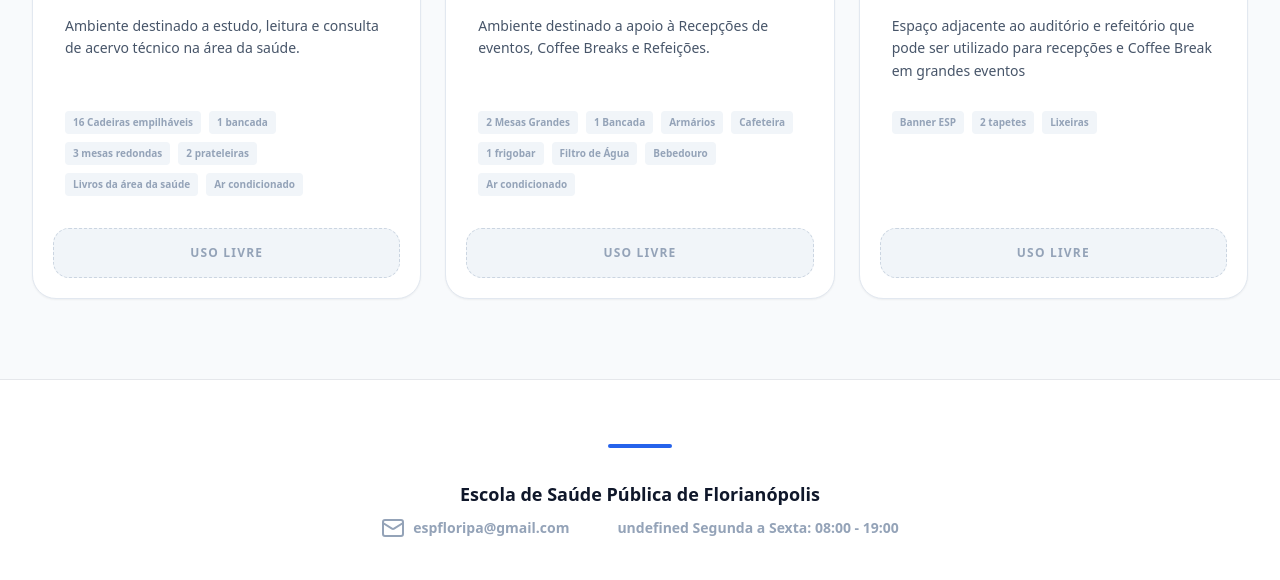
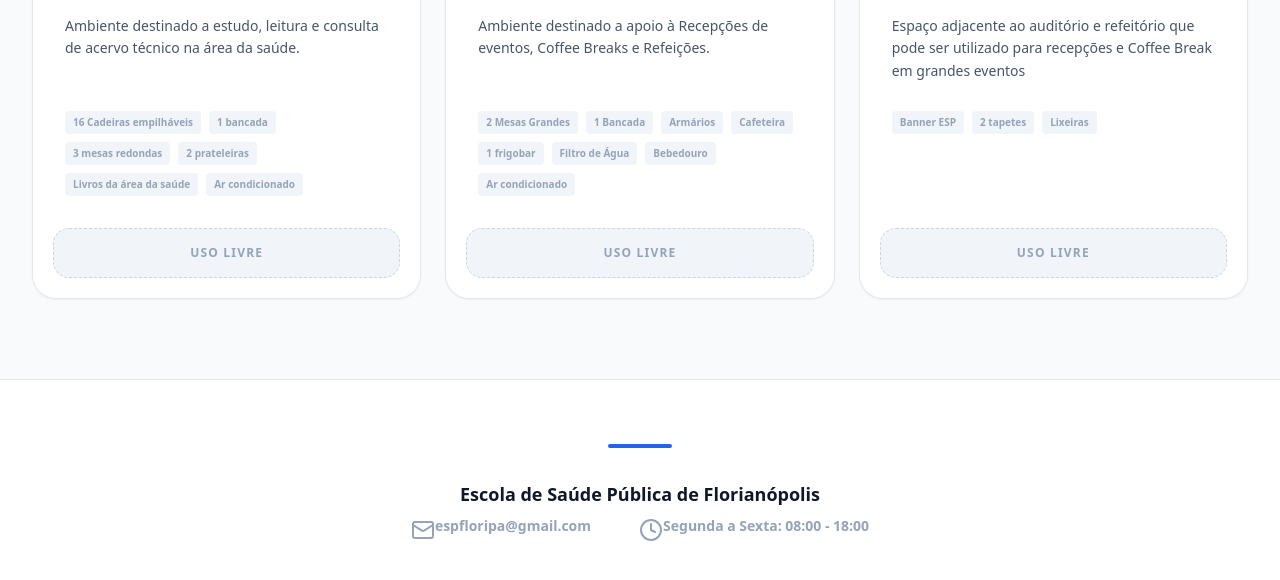
Before and after one commit to ESPFloripa/espacos_esp, a plain HTML site: page index.html in a window 1280 px wide. Shown: the part 2888-3468 px from the top of the page. Drawn offline with nearby package versions, Linux system fonts and the light colour scheme.

Commit message:
Add files via upload

```diff
--- a/index.html
+++ b/index.html
@@ -40,6 +40,7 @@
             'search': `<svg xmlns='http://www.w3.org/2000/svg' width='24' height='24' viewBox='0 0 24 24' fill='none' stroke='currentColor' stroke-width='2' stroke-linecap='round' stroke-linejoin='round'><circle cx='11' cy='11' r='8'/><path d='m21 21-4.3-4.3'/></svg>`,
             'map-pin': `<svg xmlns='http://www.w3.org/2000/svg' width='24' height='24' viewBox='0 0 24 24' fill='none' stroke='currentColor' stroke-width='2' stroke-linecap='round' stroke-linejoin='round'><path d='M20 10c0 6-8 12-8 12s-8-6-8-12a8 8 0 0 1 16 0Z'/><circle cx='12' cy='10' r='3'/></svg>`,
             'mail': `<svg xmlns='http://www.w3.org/2000/svg' width='24' height='24' viewBox='0 0 24 24' fill='none' stroke='currentColor' stroke-width='2' stroke-linecap='round' stroke-linejoin='round'><rect width='20' height='16' x='2' y='4' rx='2'/><path d='m22 7-8.97 5.7a1.94 1.94 0 0 1-2.06 0L2 7'/></svg>`,
+            'clock': `<svg xmlns='http://www.w3.org/2000/svg' width='24' height='24' viewBox='0 0 24 24' fill='none' stroke='currentColor' stroke-width='2' stroke-linecap='round' stroke-linejoin='round'><circle cx='12' cy='12' r='10'/><polyline points='12 6 12 12 16 14'/></svg>`,
             'x': `<svg xmlns='http://www.w3.org/2000/svg' width='24' height='24' viewBox='0 0 24 24' fill='none' stroke='currentColor' stroke-width='2' stroke-linecap='round' stroke-linejoin='round'><path d='M18 6 6 18'/><path d='m6 6 12 12'/></svg>`,
             'info': `<svg xmlns='http://www.w3.org/2000/svg' width='24' height='24' viewBox='0 0 24 24' fill='none' stroke='currentColor' stroke-width='2' stroke-linecap='round' stroke-linejoin='round'><circle cx='12' cy='12' r='10'/><line x1='12' x2='12' y1='16' y2='12'/><line x1='12' x2='12.01' y1='8' y2='8'/></svg>`,
             'calendar': `<svg xmlns='http://www.w3.org/2000/svg' width='24' height='24' viewBox='0 0 24 24' fill='none' stroke='currentColor' stroke-width='2' stroke-linecap='round' stroke-linejoin='round'><rect width='18' height='18' x='3' y='4' rx='2' ry='2'/><line x1='16' x2='16' y1='2' y2='6'/><line x1='8' x2='8' y1='2' y2='6'/><line x1='3' x2='21' y1='10' y2='10'/></svg>`,
@@ -169,7 +170,7 @@
                                         </div>
                                     </template>
 
-                                    <!-- Tag Estacionamento (Compactada e Corrigida) -->
+                                    <!-- Tag Estacionamento -->
                                     <template x-if="space.local === 'Espaço Multi'">
                                         <button @click="showParkingInfo = true" class="inline-flex items-center gap-1 text-[9px] font-bold uppercase tracking-tight text-amber-700 bg-amber-50 px-1.5 py-0.5 rounded-lg border border-amber-200 hover:bg-amber-100 transition-colors whitespace-nowrap overflow-hidden">
                                             <span class="w-2.5 h-2.5 shrink-0 block flex items-center justify-center" x-html="icons['info']"></span>
@@ -321,8 +322,14 @@
                 <div class="w-16 h-1 bg-blue-600 mx-auto mb-8 rounded-full"></div>
                 <p class="font-extrabold text-slate-900 text-lg mb-2">Escola de Saúde Pública de Florianópolis</p>
                 <div class="flex flex-col md:flex-row justify-center items-center gap-6 md:gap-12 text-sm font-bold text-slate-400">
-                    <span class="flex items-center gap-2" x-html="icons['mail'] + ' espfloripa@gmail.com'"></span>
-                    <span class="flex items-center gap-2" x-html="icons['clock'] + ' Segunda a Sexta: 08:00 - 19:00'"></span>
+                    <span class="flex items-center gap-2">
+                        <span class="w-4 h-4 block" x-html="icons['mail']"></span>
+                        <span>espfloripa@gmail.com</span>
+                    </span>
+                    <span class="flex items-center gap-2">
+                        <span class="w-4 h-4 block" x-html="icons['clock']"></span>
+                        <span>Segunda a Sexta: 08:00 - 18:00</span>
+                    </span>
                 </div>
             </div>
         </footer>
```
